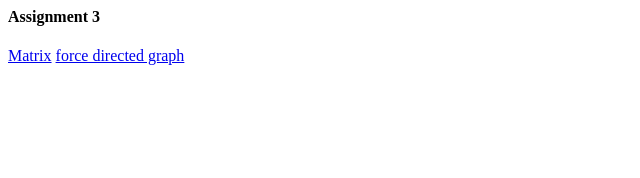
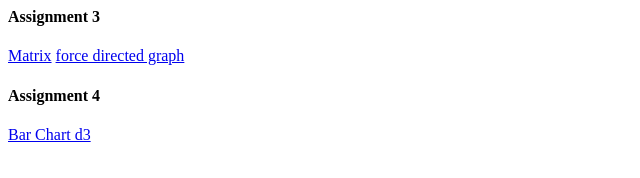
Before and after one commit to Rawanalmobarak/rawanalmobarak.github.io, a plain HTML site: page index.html in a window 1280 px wide. Shown: the whole page, without its empty margins (0-640 px from the left). Drawn offline with Linux system fonts and the light colour scheme.

Commit message:
Update index.html

```diff
--- a/index.html
+++ b/index.html
@@ -9,5 +9,9 @@
 
 	<a href="https://bl.ocks.org/rawanalmobarak/eda9f7d22c202ea451b117b52120fdbd">force directed graph</a>
 
+
+	 <h4> Assignment 4</h4>
+	  <a href="link">Bar Chart d3</a>
+
   </body>
 </html>
```
